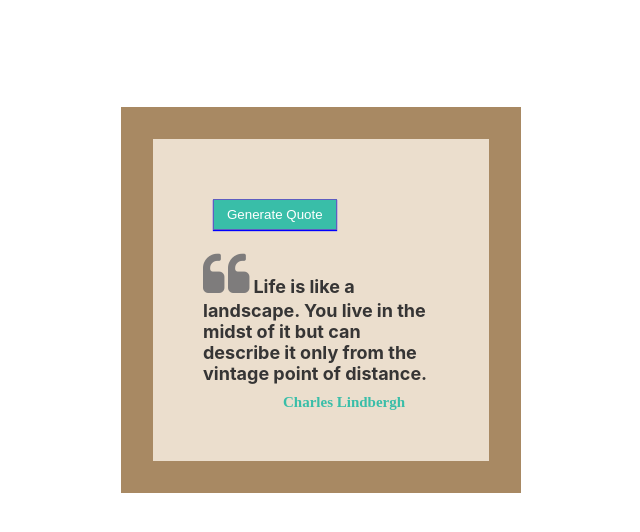
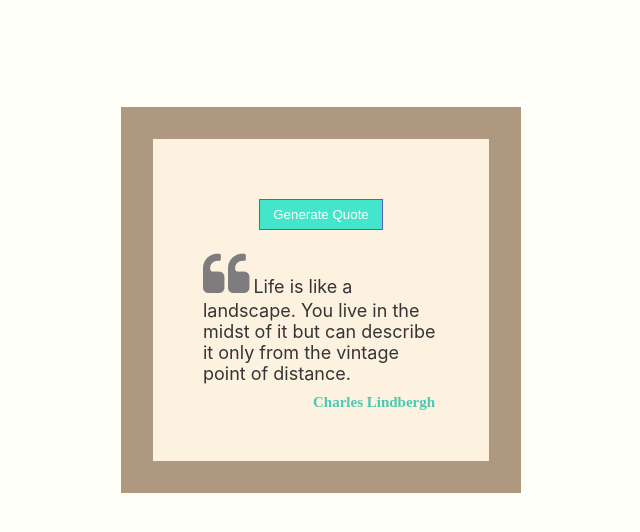
Before and after one commit to Tomibanks/quote-generator, a plain HTML site: page index.html in a window 1280 px wide. Shown: the whole page, without its empty margins (319-959 px from the left). Drawn offline with Linux system fonts and the light colour scheme.

Commit message:
Quote Generator

```diff
--- a/index.html
+++ b/index.html
@@ -11,8 +11,12 @@
 <body>
   <!--Container Div for the quote generator-->
  <div class="container">
-  <button id="btn" onclick="addQuote()">Generate Quote</button>
-  <h4>
+
+  <div class="button">
+    <button id="btn" onclick="addQuote()">Generate Quote</button>
+    <h4>
+  </div>
+
     <!--Font awesome icon-->
    <i style="font-size: 50px;" class="fa fa-quote-left" Saria-hidden="true"></i>
     <!--Quote text Area-->
--- a/style.css
+++ b/style.css
@@ -6,7 +6,7 @@
 
 body {
   min-height: 600px;
-  background-color: white;
+  background-color: rgb(255, 255, 247);
   display: flex;
   align-items: center;
   justify-content: center;
@@ -14,9 +14,9 @@ body {
 
 .container {
   max-width: 400px;
-  background-color: rgb(235, 222, 205);
+  background-color: rgb(253, 241, 224);
   padding: 50px;
-  border: 32px solid rgb(168, 137, 99);
+  border: 32px solid rgb(175, 152, 128);
 }
 
 .fa-quote-left {
@@ -37,21 +37,24 @@ button {
   padding: 7px;
   padding-left: 13px;
   padding-right: 13px;
-  background-color: rgb(57, 190, 168);
+  background-color: rgb(67, 230, 202);
   margin: 10px;
   cursor: pointer;
   text-rendering: 20px;
-  box-shadow: 0 1px 1px blue;
+}
+
+.button {
+  text-align: center;
 }
 
 button:hover {
-  box-shadow: 0 2px 2px rgb(37, 37, 197);
+  box-shadow: 0 2px 2px rgb(65, 65, 141);
 }
 
 .author {
-  color: rgb(57, 190, 168);
+  color: rgb(72, 201, 179);
   font-size: 15px;
   margin-top: 10px;
-  margin-left: 80px;
+  margin-left: 110px;
   font-weight: bold;
 }
```
